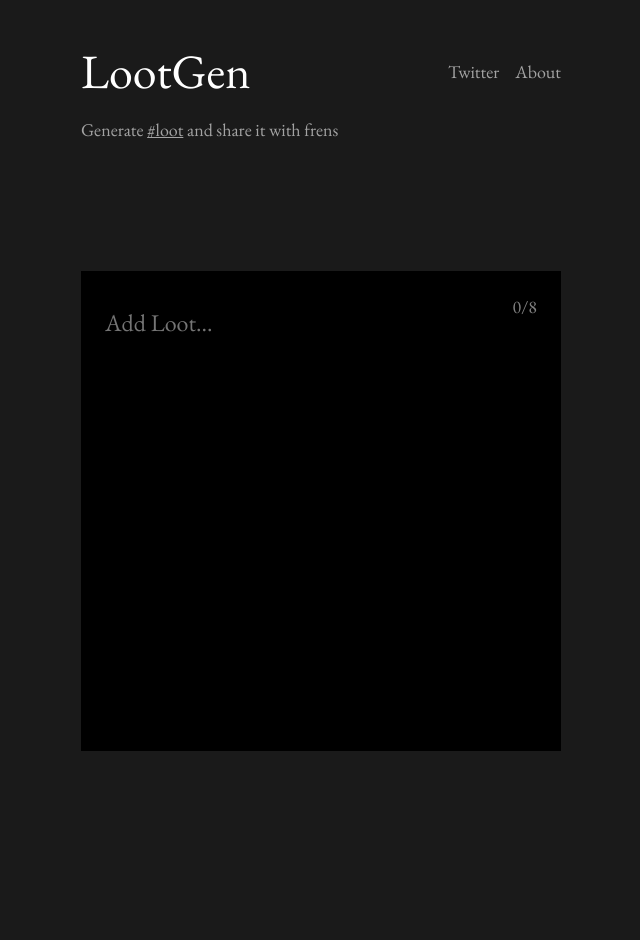
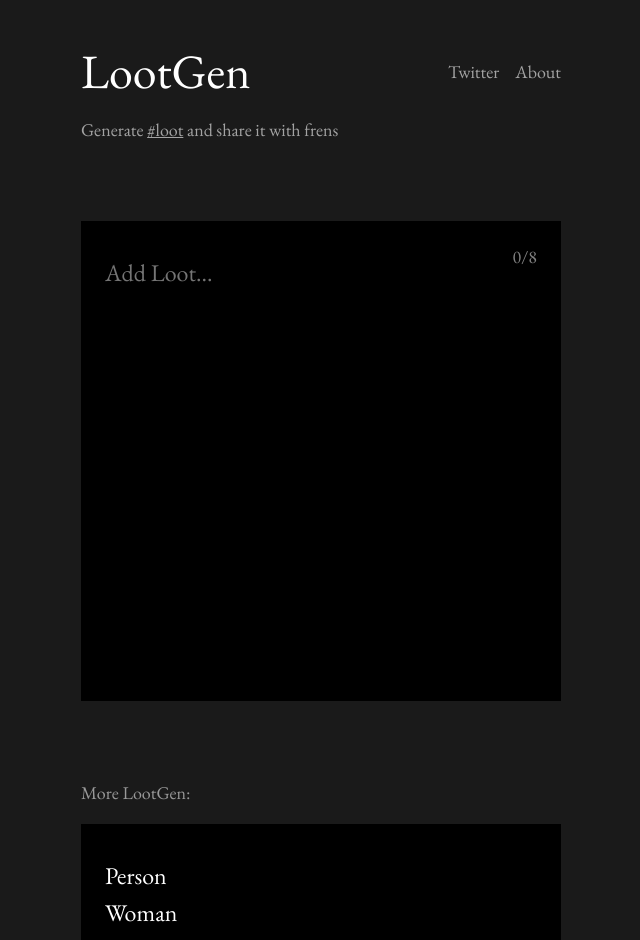
Before and after one commit to lootgen/web, a React (Create React App) app: page / in a window 1280 px wide. Shown: the top 940 px of the page, without its empty margins (319-959 px from the left). Before the commit the page ends 800 px from the top, so only its background shows below. Built offline with nearby package versions, Linux system fonts and the light colour scheme; no server answers.

Commit message:
Add initial loot examples on home page

```diff
--- a/src/components/LootHeader.css
+++ b/src/components/LootHeader.css
@@ -27,7 +27,7 @@
 }
 
 .subtitle {
-  margin-bottom: 134px;
+  margin-bottom: 80px;
 }
 
 @media (min-width: 641px) {
@@ -38,8 +38,4 @@
   .header-links {
     margin-bottom: 16px;
   }
-
-  .subtitle {
-    margin-bottom: 130px;
-  }
 }
--- /dev/null
+++ b/src/screens/CreateLootScreen.css
@@ -0,0 +1,14 @@
+.more-lootgen {
+  margin-top: 80px;
+}
+
+.more-lootgen p {
+  color: #999999;
+  font-size: 18px;
+  margin: 0;
+  margin-bottom: 20px;
+}
+
+.more-lootgen .loot-view {
+  margin-bottom: 40px;
+}
--- a/src/screens/CreateLootScreen.tsx
+++ b/src/screens/CreateLootScreen.tsx
@@ -1,7 +1,10 @@
+import './CreateLootScreen.css';
+
 import { useContext } from 'react';
 
 import { DimBackgroundContext } from '../App';
 import LootBag from '../components/LootBag';
+import { lootBags } from './LootData';
 
 const CreateLootScreen: React.FC = () => {
   const dimBackground = useContext(DimBackgroundContext);
@@ -13,6 +16,19 @@
           dimBackground();
         }}
       />
+
+      <div className="more-lootgen">
+        <p>More LootGen:</p>
+        {lootBags.map((lootBag, index) => (
+          <LootBag
+            key={`loot-${index}`}
+            itemNames={lootBag}
+            locked
+            hideShareButtons
+            itemsOnly
+          />
+        ))}
+      </div>
     </div>
   );
 };
--- /dev/null
+++ b/src/screens/LootData.ts
@@ -0,0 +1,91 @@
+export const lootBags = [
+  [
+    'Person',
+    'Woman',
+    'Man',
+    'Camera',
+    'TV',
+    '“Extra points”',
+    'Difficult +1',
+    'Cognitive test',
+  ],
+
+  [
+    'Whoa, whoa, whoa',
+    'There’s still plenty of meat on that bone',
+    'Now you take this home',
+    'Throw it in a pot',
+    'Add some broth',
+    'A potato',
+    'Baby',
+    'You got a stew going',
+  ],
+
+  [
+    'Brown couch',
+    'Floor lamp',
+    '“Sailboat painting”',
+    'Side table with lamp and phone',
+    'Record player',
+    'Pink, purple, cyan rug',
+    'TV + antenna',
+    'Doorway to kitchen',
+  ],
+
+  [
+    'Hello, American investor',
+    'I see you are interested in distributing',
+    'Mr. Sparkle in your home prefecture',
+    'You have chosen wisely',
+    "But, please, don't believe me",
+    'Observe this commercial',
+    'Awesome power!',
+    "There's your answer fish-bulb",
+  ],
+
+  [
+    'Flip on the telly',
+    'Wrestle with Jimmy',
+    'Something is bubbling',
+    'Behind my back',
+    'The bottle is ready to blow',
+    "Say it ain't so",
+    'Your drug is a heart breaker',
+    "Say it ain't so",
+  ],
+
+  ['☕️', '☕️', '☕️', '☕️', '☕️', '☕️', '☕️', 'gm'],
+
+  [
+    'Breakfast:',
+    'Eggs',
+    'Bacon',
+    'Toast',
+    'Pancakes',
+    'Maple syrup',
+    'Orange Juice',
+    'Coffee',
+  ],
+
+  [
+    'Peanut Butter',
+    'Jelly Time',
+    'Peanut Butter',
+    'Jelly Time',
+    'Peanut Butter Jelly',
+    'Peanut Butter Jelly',
+    'Peanut Butter Jelly',
+    'And a Baseball Bat',
+  ],
+
+  [
+    'Gimme the loot',
+    'Gimme the loot',
+    "I'm a bad, bad, bad",
+    'Gimme the loot',
+    'Gimme the loot',
+    "I'm a bad, bad, bad",
+    "Big up big up it's a stick up stick up",
+    "And I'm shootin' n***** if ya hiccup",
+  ],
+];
```
